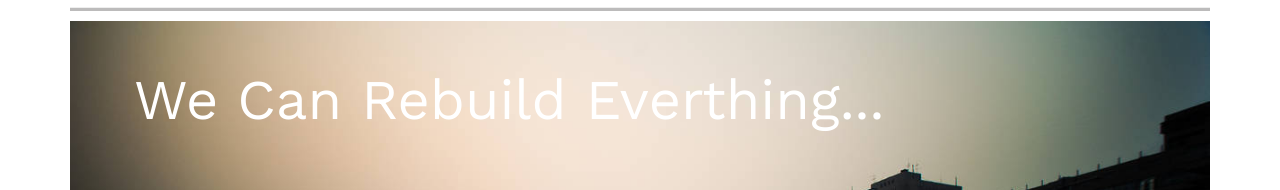
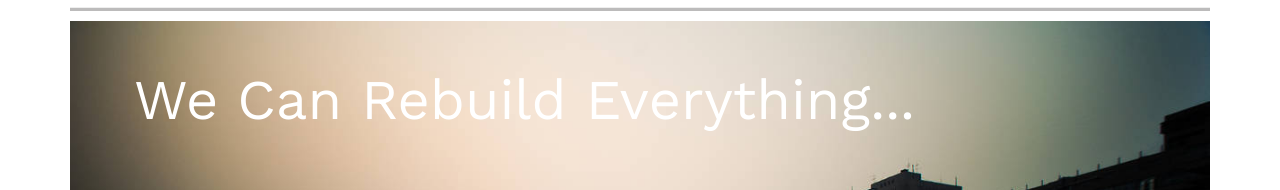
Before and after one commit to kkas/FEND-Project-P1-Build-A-Portfolio-Site, a website: page index.html in a window 1280 px wide. Shown: the part 220-410 px from the top of the page. Drawn offline with nearby package versions, Linux system fonts and the light colour scheme.

Commit message:
fix: fix a typo

```diff
--- a/index.html
+++ b/index.html
@@ -74,7 +74,7 @@
           <!-- Large image -->
           <div class="col-md-12">
             <figure>
-              <p class="message text-capitalize">We can rebuild everthing...</p>
+              <p class="message text-capitalize">We can rebuild everything...</p>
               <picture>
                 <source media="(min-width: 1270px)" srcset="images/rebuild-2340_2x.jpg 2x, images/rebuild-1270_1x.jpg 1x">
                 <source media="(min-width: 970px)" srcset="images/rebuild-1940_2x.jpg 2x, images/rebuild-970_1x.jpg 1x">
```
